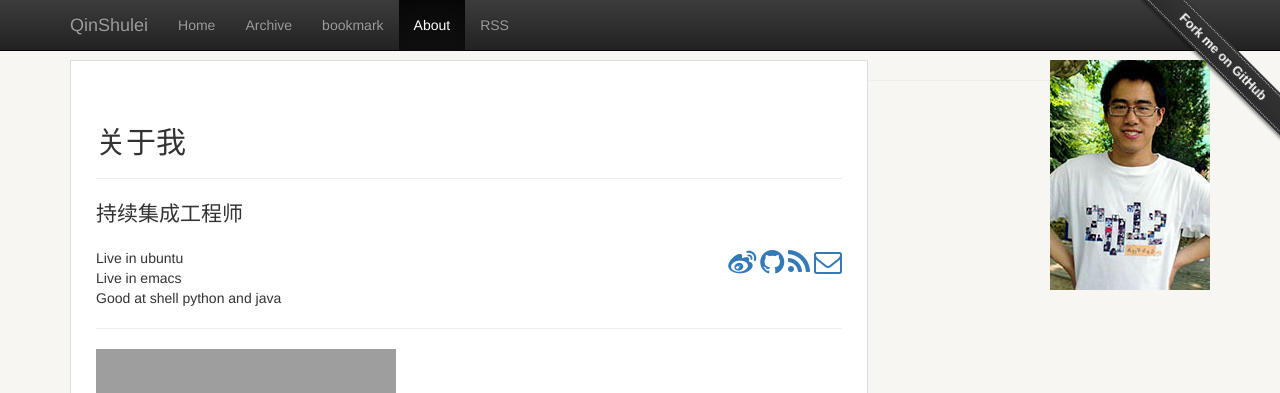
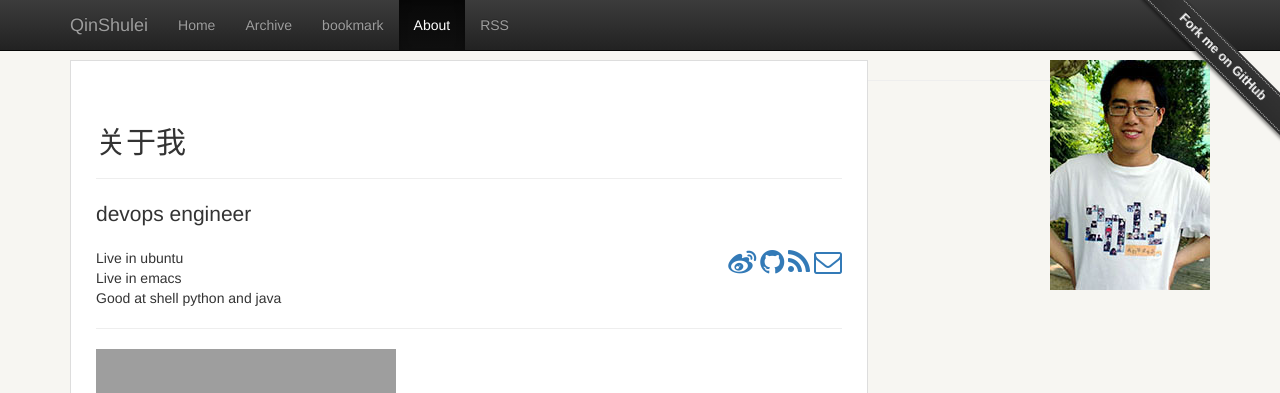
Before and after one commit to qinshulei/qinshulei.github.io, a Jekyll site: the page built from about/index.html, in a window 1280 px wide. Shown: the top 393 px of the page. Built offline with Jekyll 4.4.1, drawn with Linux system fonts in a browser that asks for light colours; nearby versions of some CDN libraries; comment, search, counter and statistics services are not loaded; grey boxes are pictures that could not be loaded.

Commit message:
update about

```diff
--- a/about/index.html
+++ b/about/index.html
@@ -8,7 +8,7 @@ title: 关于我
       <h2>关于我</h2>
     </div>
     <p class="lead">
-      持续集成工程师   <br/>
+      devops engineer <br/>
     </p>
     <p class="pull-right">
         <a href="{{ site.author.weibo }}" target="_blank">
```
